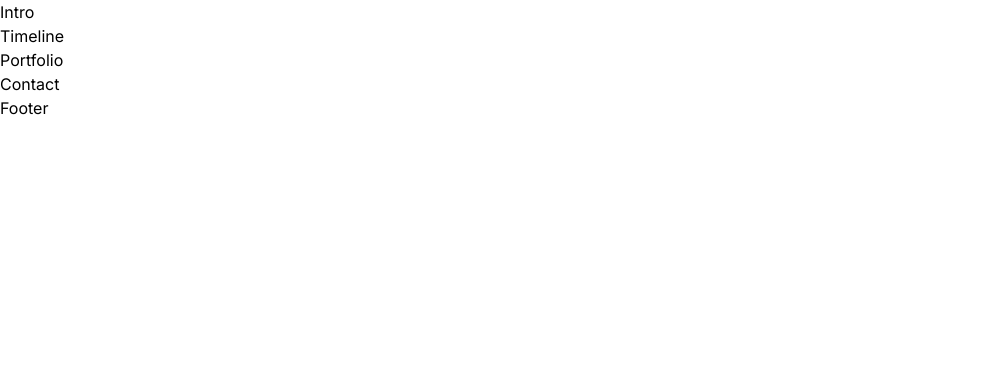
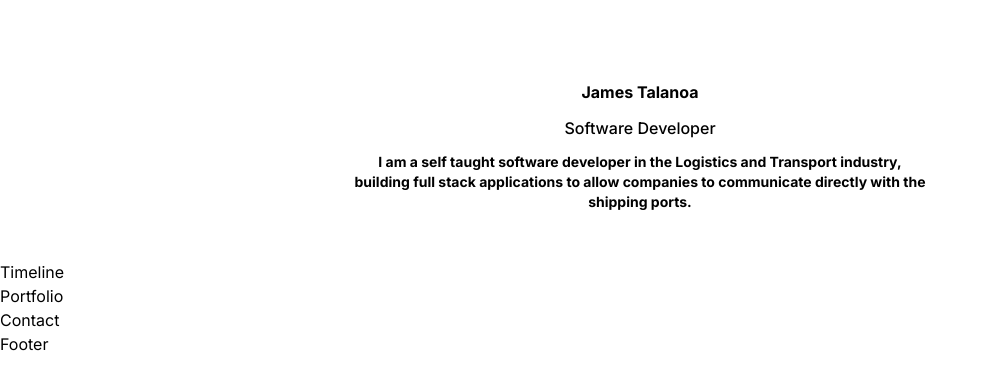
Before and after one commit to jimmytalanoa/portfolio, a React (Vite) app: page / in a window 1280 px wide. Shown: the top 388 px of the page, without its empty margins (0-988 px from the left). Built offline with nearby package versions, Linux system fonts and the light colour scheme.

Commit message:
developed Intro component

```diff
--- a/src/components/Intro.jsx
+++ b/src/components/Intro.jsx
@@ -2,8 +2,10 @@ import React from "react";
 
 function Intro() {
   return (
-    <div>
-      Intro
+    <div className="flex items-center justify-center flex-col text-center pt-20 pb-6">
+      <h1 className="text-4x1 md:text-7x1 mb-1 md:mb-3 font-bold">James Talanoa</h1>
+      <p className="text-base md:text-x1  mb-3 font-medium">Software Developer</p>
+      <p className="text-sm max-w-xl mb-6 font-bold">I am a self taught software developer in the Logistics and Transport industry, building full stack applications to allow companies to communicate directly with the shipping ports.</p>
     </div>
   );
 }
```
